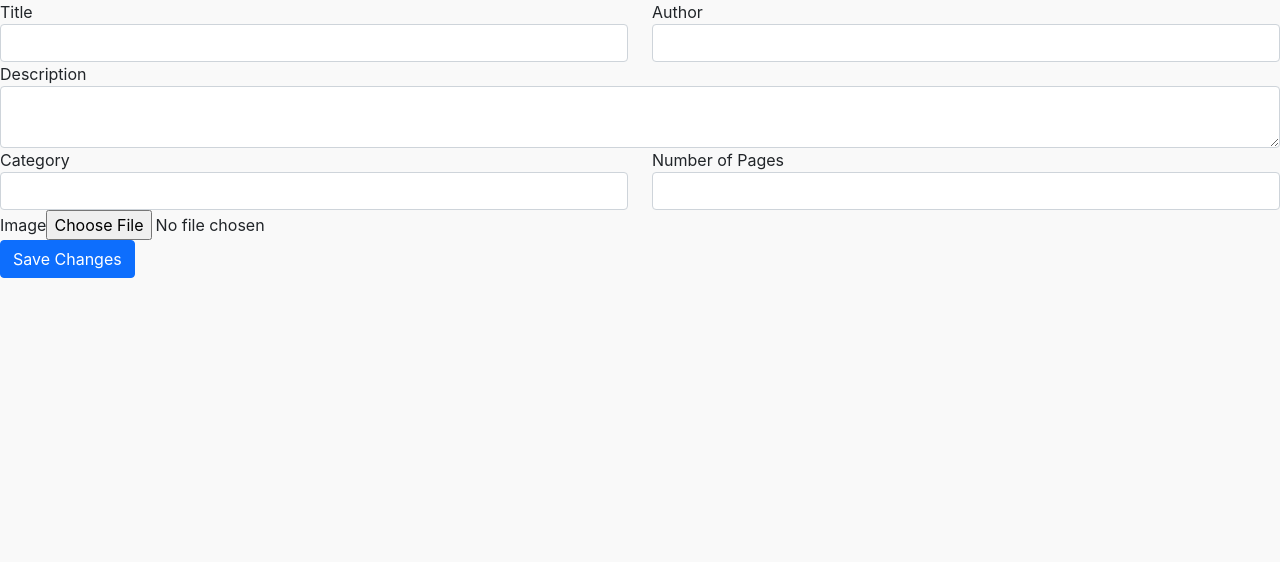
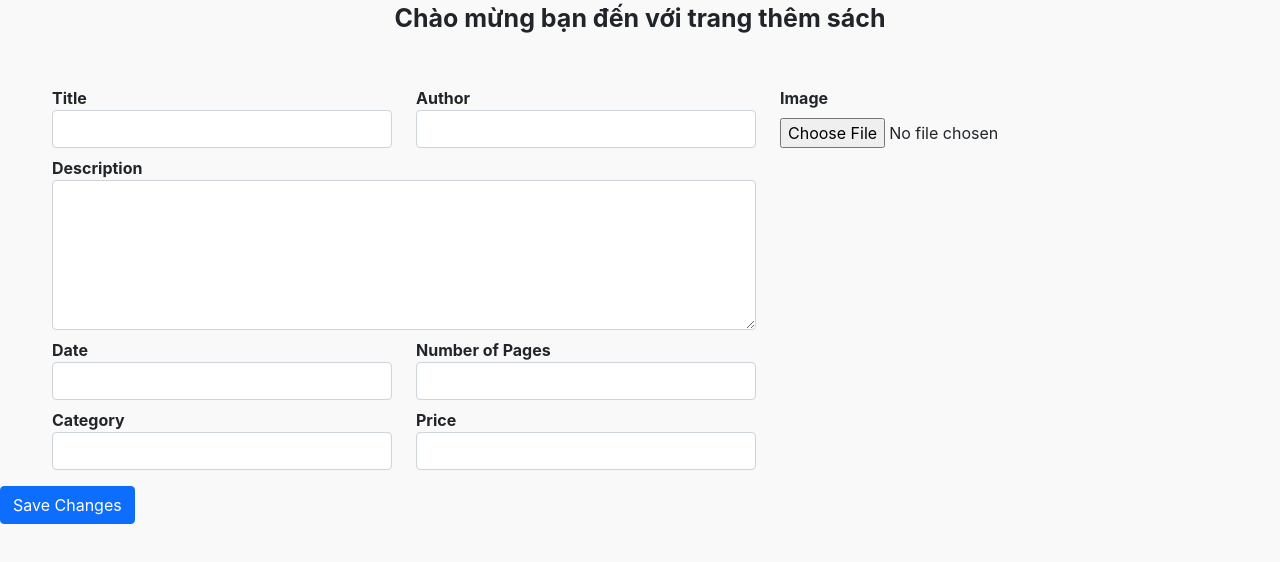
Before and after one commit to HongDuy119/FeMaster_ManageLibrary, a React (Create React App) app: page /addbook in a window 1280 px wide. Shown: the top 562 px of the page. Built offline with nearby package versions, Linux system fonts and the light colour scheme.

Commit message:
Manage_Library

```diff
--- a/package.json
+++ b/package.json
@@ -3,6 +3,8 @@
   "version": "0.1.0",
   "private": true,
   "dependencies": {
+    "@emotion/react": "^11.11.0",
+    "@emotion/styled": "^11.11.0",
     "@fortawesome/free-brands-svg-icons": "^6.4.0",
     "@fortawesome/free-solid-svg-icons": "^6.4.0",
     "@fortawesome/react-fontawesome": "^0.2.0",
--- a/src/components/AddBook.jsx
+++ b/src/components/AddBook.jsx
@@ -10,6 +10,7 @@ const AddBook = () => {
   const [bookDescription, setBookDescription] = useState("");
   const [bookCategory, setBookCategory] = useState("");
   const [bookNumberPage, setBookNumberPage] = useState("");
+  const [price, setPrice] = useState("");
   const [image, setImage] = useState(null);
 
   const handleTitleChange = (e) => {
@@ -34,6 +35,9 @@ const AddBook = () => {
 
   const handleImageChange = (e) => {
     setImage(e.target.files[0]);
+  };
+  const handlePriceChange = (e) => {
+    setImage(e.target.value);
   };
 
   const handleSubmit = (e) => {
@@ -81,84 +85,109 @@ const AddBook = () => {
 
   return (
     <form onSubmit={handleSubmit}>
+      <dt className="d-flex justify-content-center mb-5" style={{fontSize:"25px"}}>Chào mừng bạn đến với trang thêm sách</dt>
+      <div className="row m-3 container">
+        <div className="col-md-8">
           <div className="row">
-        <div className="col-md-6">
-          <div className="form-group">
-            <label htmlFor="bookTitle">Title</label>
+            <div className="form-group col-md-6">
+              <dt htmlFor="bookTitle">Title</dt>
               <input
                 type="text"
                 className="form-control"
                 id="bookTitle"
-              value={bookTitle}
+                required
                 onChange={handleTitleChange}
               />
             </div>
-        </div>
-        <div className="col-md-6">
-          <div className="form-group">
-            <label htmlFor="bookAuthor">Author</label>
+            <div className="form-group col-md-6">
+              <dt htmlFor="bookAuthor">Author</dt>
               <input
                 type="text"
                 className="form-control"
                 id="bookAuthor"
-              value={bookAuthor}
                 onChange={handleAuthorChange}
               />
             </div>
           </div>
-      </div>
-      <div className="form-group">
-        <label htmlFor="bookDescription">Description</label>
+          <div className="form-group mt-2">
+            <dt htmlFor="bookDescription">Description</dt>
             <textarea
+              style={{
+                height: "150px",
+              }}
               className="form-control"
               id="bookDescription"
-          value={bookDescription}
               onChange={handleDescriptionChange}
             />
           </div>
-      <div className="row">
-        <div className="col-md-6">
-          <div className="form-group">
-            <label htmlFor="bookCategory">Category</label>
+          <div className="row mt-2">
+            <div className="form-group col-md-6">
+              <dt htmlFor="date">Date</dt>
+              <input
+                type="text"
+                className="form-control"
+                id="date"
+                // {...register("date")}
+              />
+            </div>
+            <div className="form-group col-md-6">
+              <dt htmlFor="bookNumberPage">Number of Pages</dt>
+              <input
+                type="text"
+                className="form-control"
+                id="bookNumberPage"
+                onChange={handleNumberPageChange}
+              />
+            </div>
+          </div>
+          <div className="row mt-2">
+            <div className="form-group col-md-6">
+              <dt htmlFor="bookCategory">Category</dt>
               <input
                 type="text"
                 className="form-control"
                 id="bookCategory"
-              value={bookCategory}
                 onChange={handleCategoryChange}
               />
             </div>
-        </div>
-        <div className="col-md-6">
-          <div className="form-group">
-            <label htmlFor="bookNumberPage">Number of Pages</label>
+            <div className="form-group col-md-6">
+              <dt htmlFor="bookAuthor">Price</dt>
               <input
                 type="text"
                 className="form-control"
-              id="bookNumberPage"
-              value={bookNumberPage}
-              onChange={handleNumberPageChange}
+                id="price"
+                required
+                onChange={handlePriceChange}
               />
             </div>
           </div>
         </div>
+        <div className="col-md-4">
           <div className="form-group">
-        <label htmlFor="image">Image</label>
+            <dt htmlFor="image">Image</dt>
             <input
               type="file"
-          className="form-control-file"
+              className="form-control-file mt-2"
               id="image"
+              name="Upload"
+              accept="image/*"
               onChange={handleImageChange}
             />
           </div>
-      <div className="col col-md-2">
+          <div className="row mt-2">
+            <div className="col-md-3">
               {image && (
                 <img
-            className="card-img-top"
+                  className="card-img-top img1"
                   src={URL.createObjectURL(image)}
                   alt="images"
                 />
               )}
+            </div>
+          </div>
+        </div>
+      </div>
+      <div className="col col-md-2">
         <button type="submit" className="btn btn-primary">
           Save Changes
         </button>
--- a/src/components/BookDetailPage.jsx
+++ b/src/components/BookDetailPage.jsx
@@ -5,6 +5,7 @@ import { Link } from "react-router-dom";
 import "./App.css";
 import Header from "./Header";
 import { Button } from "reactstrap";
+import Rating from "@mui/material/Rating";
 
 const BookDetailPage = () => {
   const token = localStorage.getItem("token");
@@ -16,7 +17,7 @@ const BookDetailPage = () => {
     }
     return false;
   };
-  const [strar, setStar] = useState(0);
+  const [star, setStar] = useState(0);
 
   const [book, setBook] = useState({});
   const [comment, setComment] = useState("");
@@ -39,18 +40,10 @@ const BookDetailPage = () => {
         console.log(error);
       });
   }, [bookId]);
-
-  const handleCommentChange = (event) => {
-    setComment(event.target.value);
-  };
-
-  const handleQuantityChange = (event) => {
-    setQuantity(parseInt(event.target.value));
-  };
-  const handleCancelComment = ()=>{
+  const handleCancelComment = () => {
     setComment("");
     setStar(0);
-  }
+  };
   const handleAddToCart = () => {
     // Thực hiện thêm sách vào giỏ hàng với số lượng đã chọn
     // Ví dụ:
@@ -78,6 +71,23 @@ const BookDetailPage = () => {
           console.log(error);
         });
     }
+  };
+  const handleComment = () => {
+    const response = axios.post(
+      `http://localhost:8082/api/comment/add/${bookId}`,
+      {
+        comment: comment,
+        star: star,
+      },
+      {
+        headers: {
+          Authorization: `Bearer ${token}`
+        },
+      }
+    );
+    console.log(response.data);
+    setComment("");
+    setStar("");
   };
 
   return (
@@ -144,8 +154,18 @@ const BookDetailPage = () => {
         </div>
         <div className="">
           <h3 className="">Đánh giá sản phẩm</h3>
-          <dt className="mt-2">Đánh giá:</dt>
-          <dt>Nhận xét</dt>
+          <div className="d-flex mt-2">
+            <dt className="me-2">Đánh giá:</dt>
+            <Rating
+              name="simple-controlled"
+              size="large"
+              value={star}
+              onChange={(event, newValue) => {
+                setStar(newValue);
+              }}
+            />
+          </div>
+          <dt>Nhận xét:</dt>
           <div className="mb-2 mt-3">
             <textarea
               value={comment}
@@ -164,7 +184,7 @@ const BookDetailPage = () => {
               Hủy
             </button>
             <button
-              // onClick={handleComment}
+              onClick={handleComment}
               className="border rounded-3 px-2 py-1 btn btn-success"
             >
               Đánh giá
--- a/src/components/Editbook.jsx
+++ b/src/components/Editbook.jsx
@@ -5,7 +5,7 @@ import { useNavigate } from "react-router-dom";
 import axios from "axios";
 import { ToastContainer, toast } from "react-toastify";
 import "react-toastify/dist/ReactToastify.css";
-import "./App.css"
+import "./App.css";
 const EditBookForm = () => {
   // const history = useHistory();
   const token = localStorage.getItem("token");
@@ -27,6 +27,7 @@ const EditBookForm = () => {
         setValue("bookNumberPage", response.data.bookNumberPage);
         setValue("bookAuthor", response.data.bookAuthor);
         setValue("bookCategory", response.data.bookCategory);
+        setValue("price", response.data.price);
         const blob = new Blob([response.data.bookImage], {
           type: "image/jpeg",
         });
@@ -52,6 +53,7 @@ const EditBookForm = () => {
         bookNumberPage: data.bookNumberPage,
         bookAuthor: data.bookAuthor,
         bookCategory: data.bookCategory,
+        price: data.price,
       })
     );
     if (!image) {
@@ -60,7 +62,6 @@ const EditBookForm = () => {
     } else {
       formData.append("images", image);
       console.log(image);
-
     }
     axios
       .put(`http://localhost:8082/api/book/editBook/${bookId}`, formData, {
@@ -128,11 +129,14 @@ const EditBookForm = () => {
         <div className="col-md-8">
           <div className="row">
             <div className="form-group col-md-6">
-              <dt htmlFor="bookTitle">Title</dt>
+              <dt htmlFor="bookTitle">
+                Title
+              </dt>
               <input
                 type="text"
                 className="form-control"
                 id="bookTitle"
+                required
                 {...register("bookTitle")}
               />
             </div>
@@ -150,7 +154,7 @@ const EditBookForm = () => {
             <dt htmlFor="bookDescription">Description</dt>
             <textarea
               style={{
-              height:"150px"
+                height: "150px",
               }}
               className="form-control"
               id="bookDescription"
@@ -176,7 +180,9 @@ const EditBookForm = () => {
                 {...register("bookNumberPage")}
               />
             </div>
-            <div className="form-group mt-2">
+          </div>
+          <div className="row mt-2">
+              <div className="form-group col-md-6">
                 <dt htmlFor="bookCategory">Category</dt>
                 <input
                   type="text"
@@ -185,15 +191,27 @@ const EditBookForm = () => {
                   {...register("bookCategory")}
                 />
               </div>
+              <div className="form-group col-md-6">
+                <dt htmlFor="bookAuthor">Price</dt>
+                <input
+                  type="text"
+                  className="form-control"
+                  id="price"
+                  required
+                  {...register("price")}
+                />
+              </div>
             </div>
         </div>
         <div className="col-md-4">
           <div className="form-group">
-            <dt htmlFor="image">Upload</dt>
+            <dt htmlFor="image">Image</dt>
             <input
               type="file"
               className="form-control-file mt-2"
               id="image"
+              name="Upload"
+              accept="image/*"
               onChange={handleImageChange}
             />
           </div>
```
Also changed, not shown: 1 other file (tests, documents, lock files or other folders). Lines whose indentation alone changed are shown as unchanged.
